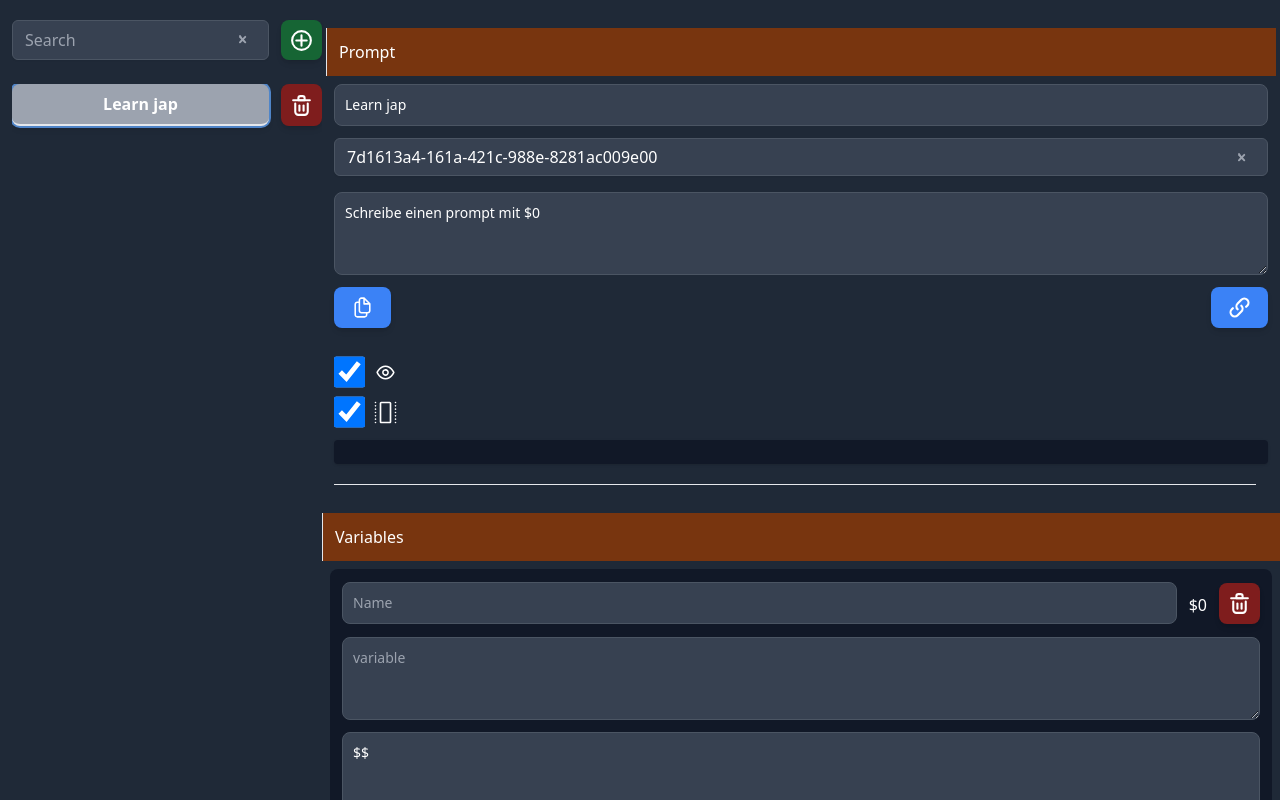
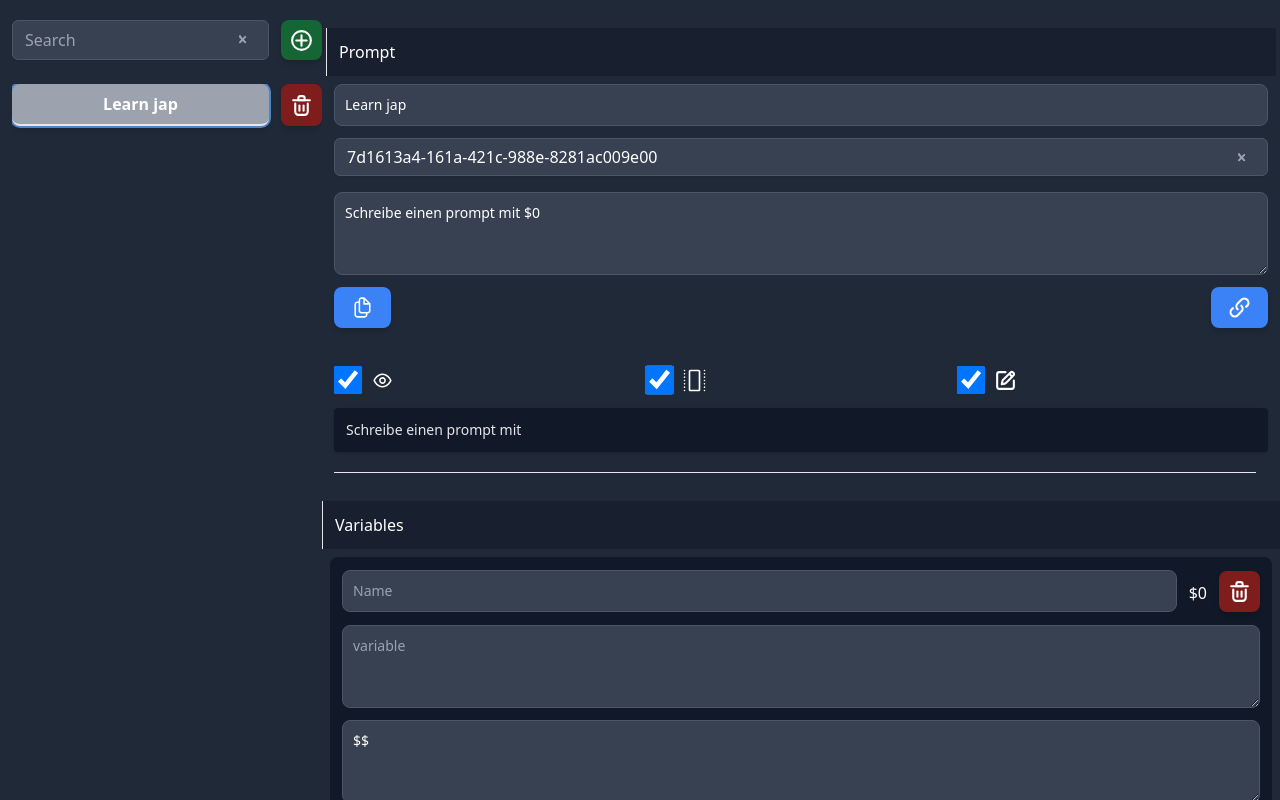
Before and after one commit to MarkusJLechner/gptprompt, a Vue app: page / in a window 1280 px wide. Both pictures are taken after a click on the button "Learn jap". Shown: the top 800 px of the page. Built offline with nearby package versions, Linux system fonts and the light colour scheme.

Commit message:
add edit view

```diff
--- a/src/App.vue
+++ b/src/App.vue
@@ -33,8 +33,10 @@
             @click="selectPrompt(prompt.id)"
             class="flex-1 button"
           >
-            {{ prompt.name || '-' }}</button
-          ><button class="button px-2 bg-red-900" @click="deletePrompt(prompt.id)">
+            {{ prompt.name || '-' }}
+          </button>
+
+          <button v-if="isEditMode" class="button px-2 bg-red-900" @click="deletePrompt(prompt.id)">
             <icon-delete width="25px" />
           </button>
         </li>
@@ -47,7 +49,12 @@
       <section class="flex-1">
         <header class="my-2">Prompt</header>
 
+        <span v-if="!isEditMode" class="text-sm my-3 block text-amber-400">{{
+          currentPrompt.name
+        }}</span>
+
         <input
+          v-if="isEditMode"
           class="input"
           type="text"
           @dblclick="clickFocus"
@@ -55,6 +62,7 @@
           placeholder="Name"
         />
         <input-clear
+          v-if="isEditMode"
           v-model="currentPrompt.reuseChat"
           @click="clickFocus"
           placeholder="chat id"
@@ -63,6 +71,7 @@
 
         <textarea
           @input="resize"
+          v-if="isEditMode"
           ref="refResizer"
           @dblclick="clickFocus"
           v-model="currentPrompt.prompt"
@@ -75,12 +84,15 @@
           <button class="button" @click="goto"><icon-link width="25px" /></button>
         </div>
 
-        <div class="mt-4">
+        <div class="mt-4 flex items-baseline">
           <input-checkbox v-model="store.render" class="flex-1"
             ><icon-eye width="25px"
           /></input-checkbox>
           <input-checkbox v-model="store.flexRow" class="mt-2 flex-1"
             ><icon-container width="25px"
+          /></input-checkbox>
+          <input-checkbox v-model="store.editMode" class="mt-2 flex-1"
+            ><icon-edit width="25px"
           /></input-checkbox>
         </div>
 
@@ -102,6 +114,7 @@
           v-for="(variable, index) in currentPrompt.variables"
         >
           <div class="flex w-full gap-3 h-12 items-center mb-2">
+            <div class="flex w-full gap-3 h-12 items-center" v-if="isEditMode">
               <input
                 class="input flex-0 mt-2"
                 type="text"
@@ -110,9 +123,16 @@
                 placeholder="Name"
               />
               <span class="flex-1 block flex items-center"> ${{ index }}</span
-            ><button class="button px-2 bg-red-900 m-0 -mt-1" @click="deleteVariable(variable.id)">
+              ><button
+                class="button px-2 bg-red-900 m-0 -mt-1"
+                @click="deleteVariable(variable.id)"
+              >
                 <icon-delete width="25px" />
               </button>
+            </div>
+            <div class="text-white" v-if="!isEditMode">
+              {{ variable.name || '-' }}
+            </div>
           </div>
 
           <textarea
@@ -127,6 +147,7 @@
 
           <textarea
             @input="resize"
+            v-if="isEditMode"
             ref="refResize"
             class="min-h-32"
             @dblclick="clickFocus"
@@ -136,7 +157,7 @@
           ></textarea>
         </div>
 
-        <button class="button px-2 bg-green-700 mt-4" @click="addVariable">
+        <button v-if="isEditMode" class="button px-2 bg-green-700 mt-4" @click="addVariable">
           <icon-add width="25px" />
         </button>
 
@@ -163,6 +184,7 @@
 
           <hr class="mr-3" />
 
+          <section v-if="isEditMode">
             <header class="my-3">Links edit</header>
             <div
               class="bg-gray-900 rounded-lg p-3 mb-1"
@@ -196,8 +218,9 @@
               <icon-add width="25px" />
             </button>
           </section>
+        </section>
 
-        <section class="block mt-16">
+        <section class="block mt-16" v-if="isEditMode">
           <hr />
 
           <button class="button px-2 bg-gray-700 text-gray-400" @click="backupStore">
@@ -236,6 +259,7 @@ import IconLink from '@/components/IconLink.vue'
 import InputCheckbox from '@/components/InputCheckbox.vue'
 import IconContainer from '@/components/IconContainer.vue'
 import IconEye from '@/components/IconEye.vue'
+import IconEdit from '@/components/IconEdit.vue'
 
 let inputSearch = ref('')
 
@@ -274,8 +298,13 @@ const currentPrompt = computed(() => {
   return store.prompts.find((p: any) => p.id === selectedPrompt.value)
 })
 
+const isEditMode = computed(() => {
+  return store.editMode
+})
+
 const defaultStore = {
   flexRow: true,
+  editMode: true,
   render: true,
   prompts: [
     {
@@ -305,10 +334,14 @@ watch(
 )
 
 const selectedPrompt = ref<string | null>(localStorage.getItem('selectPrompt') ?? null)
+
+watch(selectedPrompt, () => {
+  resizeAllElements()
+  renderedString.value = parseString()
+})
+
 function selectPrompt(id: string) {
   selectedPrompt.value = id
-
-  resizeAllElements()
 
   localStorage.setItem('selectPrompt', id)
 }
@@ -346,7 +379,6 @@ function parseString() {
       string = string.replaceAll(`$${index}`, '')
     }
   })
-  console.log({ string })
 
   return string
 }
@@ -382,6 +414,8 @@ function addPrompt() {
   inputSearch.value = ''
 
   selectPrompt(newId)
+
+  store.editMode = true
 
   scrollToActive()
 }
--- a/src/assets/base.css
+++ b/src/assets/base.css
@@ -13,7 +13,7 @@
     }
 
     header {
-        @apply bg-amber-900 p-3 border-l -ml-2 -mr-2 -mt-5
+        @apply bg-[#181f2e] p-3 border-l -ml-2 -mr-2 -mt-5
     }
 
     hr {
--- /dev/null
+++ b/src/components/IconEdit.vue
@@ -0,0 +1,15 @@
+<template>
+  <svg viewBox="0 0 24 24" fill="none" xmlns="http://www.w3.org/2000/svg">
+    <g id="SVGRepo_bgCarrier" stroke-width="0"></g>
+    <g id="SVGRepo_tracerCarrier" stroke-linecap="round" stroke-linejoin="round"></g>
+    <g id="SVGRepo_iconCarrier">
+      <path
+        d="M12 3.99997H6C4.89543 3.99997 4 4.8954 4 5.99997V18C4 19.1045 4.89543 20 6 20H18C19.1046 20 20 19.1045 20 18V12M18.4142 8.41417L19.5 7.32842C20.281 6.54737 20.281 5.28104 19.5 4.5C18.7189 3.71895 17.4526 3.71895 16.6715 4.50001L15.5858 5.58575M18.4142 8.41417L12.3779 14.4505C12.0987 14.7297 11.7431 14.9201 11.356 14.9975L8.41422 15.5858L9.00257 12.6441C9.08001 12.2569 9.27032 11.9013 9.54951 11.6221L15.5858 5.58575M18.4142 8.41417L15.5858 5.58575"
+        stroke="#ffffff"
+        stroke-width="2"
+        stroke-linecap="round"
+        stroke-linejoin="round"
+      ></path>
+    </g>
+  </svg>
+</template>
```
Lines whose indentation alone changed are shown as unchanged.
